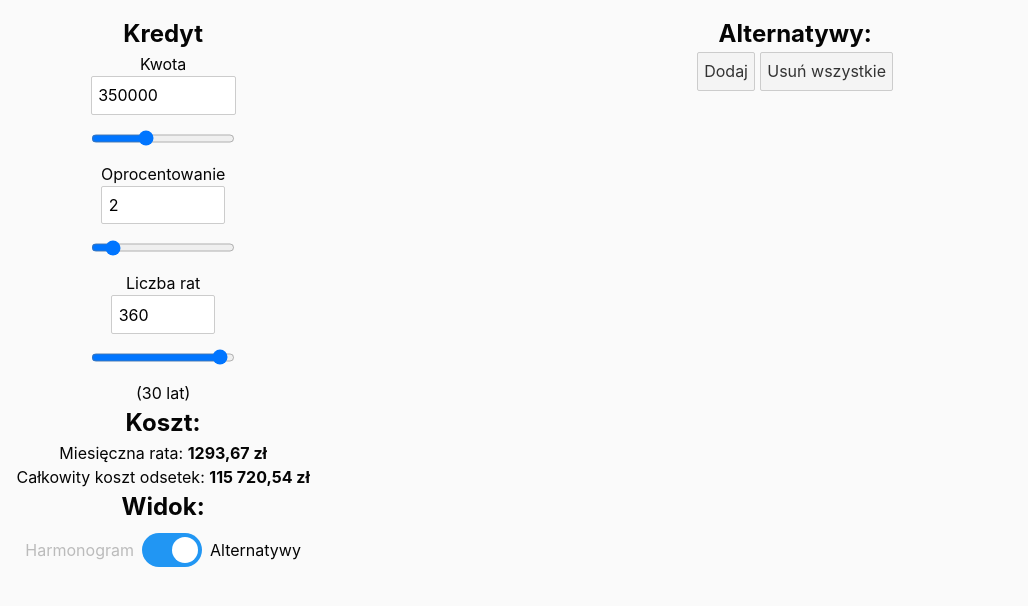
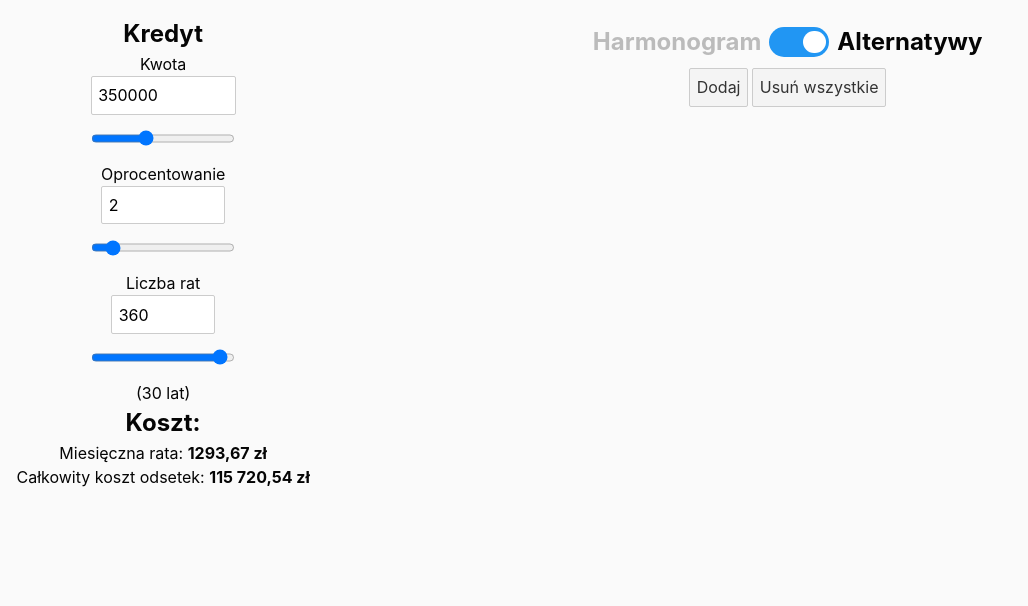
Before and after one commit to adamwroo/svelte-mortgage-calculator, a Svelte app: page / in a window 1280 px wide. Shown: the top 606 px of the page, without its empty margins (0-1028 px from the left). Built offline with nearby package versions, Linux system fonts and the light colour scheme.

Commit message:
AlternativeScheduleSwitch removed and replaced by ToggleSwitch

```diff
--- a/public/global.css
+++ b/public/global.css
@@ -2,6 +2,7 @@ html, body {
 	position: relative;
 	width: 100%;
 	height: 100%;
+	scrollbar-gutter: stable;
 }
 
 body:not(.dark-mode) {
--- a/src/App.svelte
+++ b/src/App.svelte
@@ -6,7 +6,7 @@
 	import MortgageCost from './components/MortgageCost.svelte';
 	import Alternatives from './components/Alternatives.svelte';
 	import Schedule from './components/Schedule.svelte';
-	import AlternativeScheduleSwitch from './components/AlternativeScheduleSwitch.svelte';
+	import ToggleSwitch from './components/shared/ToggleSwitch.svelte';
 
 	onMount(() => {
 		if (window.matchMedia('(prefers-color-scheme: dark)').matches)
@@ -21,10 +21,12 @@
 		<div class="sticky">
 			<MortgageBase bind:mortgageBase={$mortgageBase} />
 			<MortgageCost {mortgage} />
-			<AlternativeScheduleSwitch bind:showAlternatives={$showAlternatives} />
 		</div>
 	</div>
 	<div class="not-sidebar">
+		<h2>
+			<ToggleSwitch bind:checked={$showAlternatives} textFalse="Harmonogram" textTrue="Alternatywy" />
+		</h2>
 		{#if $showAlternatives}
 			<Alternatives bind:alternatives={$alternatives} {mortgage} />
 		{:else}
--- a/src/components/AlternativeScheduleSwitch.svelte
+++ /dev/null
@@ -1,91 +0,0 @@
-<script>
-    export let showAlternatives;
-</script>
-
-<h2>Widok:</h2>
-<div>
-    <span class:selected={!showAlternatives}>Harmonogram</span>
-    <label class="switch">
-        <input type="checkbox" bind:checked={showAlternatives} />
-        <span class="slider round" />
-    </label>
-    <span class:selected={showAlternatives}>Alternatywy</span>
-</div>
-
-<style>
-    div {
-        display: flex;
-        flex-wrap: nowrap;
-        gap: 0.5rem;
-        justify-content: center;
-        align-items: center;
-        padding: 0.5rem;
-    }
-
-    span:not(.selected ){
-        color: var(--not-selected-text);
-        -webkit-transition: 0.4s;
-        transition: 0.4s;
-    }
-
-    /* Toggle Switch, see: https://www.w3schools.com/howto/howto_css_switch.asp */
-    .switch {
-        position: relative;
-        display: inline-block;
-        width: 60px;
-        height: 34px;
-    }
-
-    .switch input {
-        opacity: 0;
-        width: 0;
-        height: 0;
-    }
-
-    .slider {
-        position: absolute;
-        cursor: pointer;
-        top: 0;
-        left: 0;
-        right: 0;
-        bottom: 0;
-        background-color: #ccc;
-        -webkit-transition: 0.4s;
-        transition: 0.4s;
-    }
-
-    .slider:before {
-        position: absolute;
-        content: "";
-        height: 26px;
-        width: 26px;
-        left: 4px;
-        bottom: 4px;
-        background-color: white;
-        -webkit-transition: 0.4s;
-        transition: 0.4s;
-    }
-
-    input + .slider {
-        background-color: #2196f3;
-    }
-
-    input:focus + .slider {
-        box-shadow: 0 0 1px #2196f3;
-    }
-
-    input:checked + .slider:before {
-        -webkit-transform: translateX(26px);
-        -ms-transform: translateX(26px);
-        transform: translateX(26px);
-    }
-
-    /* Rounded sliders */
-    .slider.round {
-        border-radius: 34px;
-    }
-
-    .slider.round:before {
-        border-radius: 50%;
-    }
-</style>
--- a/src/components/Alternatives.svelte
+++ b/src/components/Alternatives.svelte
@@ -54,7 +54,6 @@
     }
 </script>
 
-<h2>Alternatywy:</h2>
 <button on:click={() => openDialog()}>Dodaj</button>
 <button on:click={removeAllAlternatives}>Usuń wszystkie</button>
 
--- a/src/components/shared/ToggleSwitch.svelte
+++ b/src/components/shared/ToggleSwitch.svelte
@@ -24,7 +24,7 @@
 
     div {
         display: flex;
-        flex-wrap: nowrap;
+        flex-wrap: wrap; /* todo: find better solution */
         gap: 0.5rem;
         justify-content: center;
         align-items: center;
```
